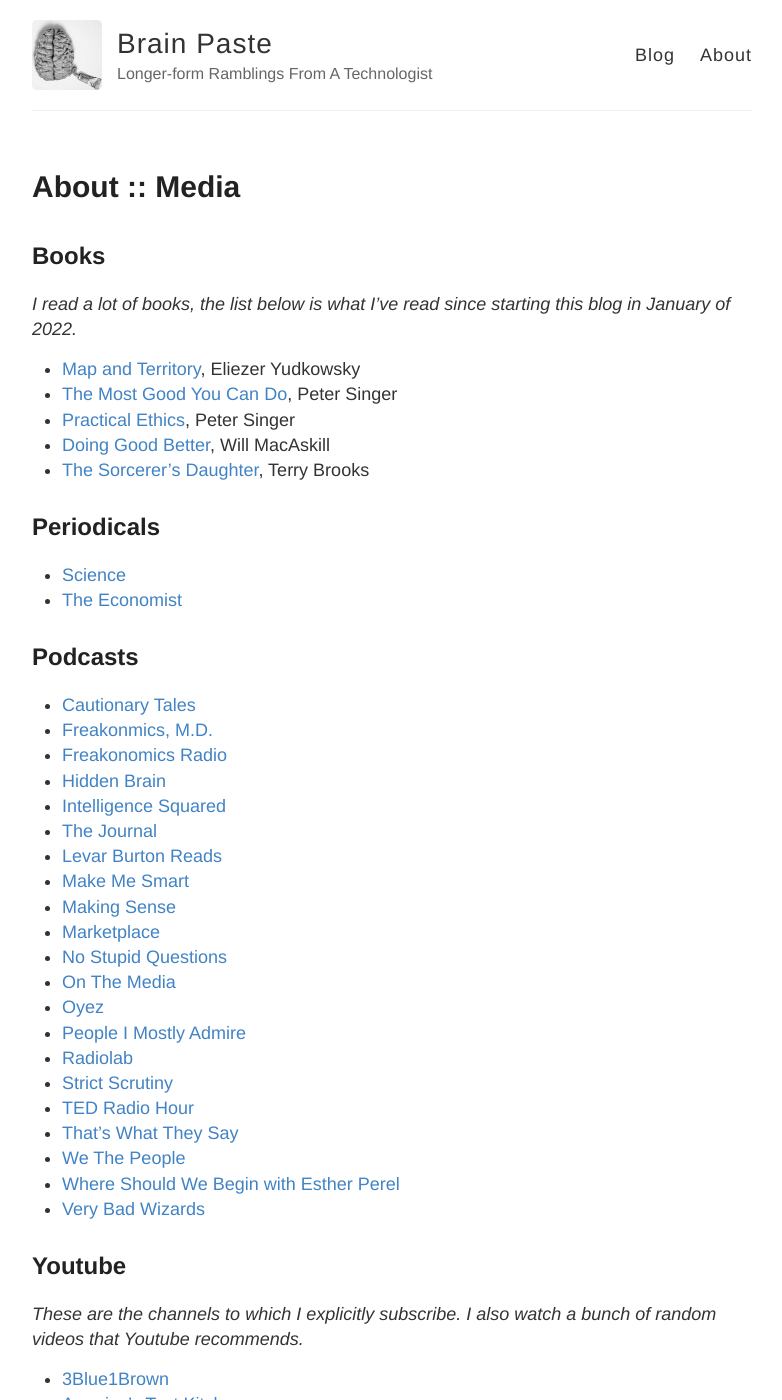
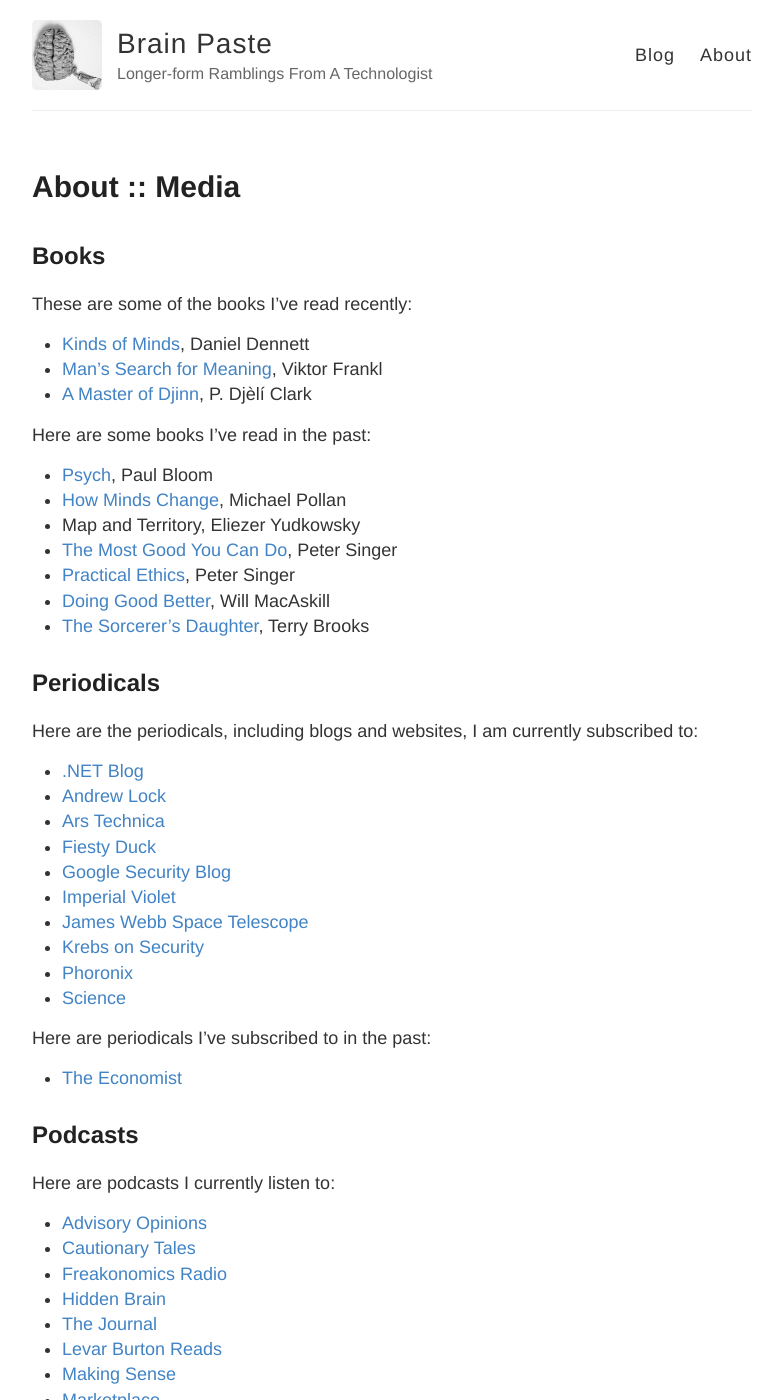
Before and after one commit to lajoie/lajoie.github.io, a Jekyll site: the page built from about/media.md, in a window 1280 px wide and 1400 px high. Shown: the whole window, without its empty margins (248-1030 px from the left). Built offline with Jekyll 4.4.1, drawn with Linux system fonts in a browser that asks for light colours; some of the changed text lies outside the part shown.

Commit message:
update about and media sections

```diff
--- /dev/null
+++ b/Gemfile
@@ -0,0 +1,4 @@
+source "https://rubygems.org"
+
+gem "jekyll-feed"
+gem "jekyll-theme-tactile"
--- a/_config.yml
+++ b/_config.yml
@@ -34,11 +34,9 @@
 
 plugins:
   - jekyll-feed # Create an Atom feed using the official Jekyll feed gem
-  - jekyll-sitemap # Create a sitemap using the official Jekyll sitemap gem
 
 whitelist:
   - jekyll-feed
-  - jekyll-sitemap
 
 
 exclude:
--- a/about/media.md
+++ b/about/media.md
@@ -4,48 +4,78 @@
 ---
 
 ## Books
-*I read a lot of books, the list below is what I've read since starting this blog in January of 2022.*
-* [Map and Territory](https://www.amazon.com/Map-Territory-Rationality-AI-Zombies/dp/1939311233/), Eliezer Yudkowsky
+These are some of the books I've read recently:
+* [Kinds of Minds](https://www.powells.com/book/kinds-of-minds-9780465073511), Daniel Dennett
+* [Man's Search for Meaning](https://www.powells.com/book/mans-search-for-meaning-gift-edition-9780807060100), Viktor Frankl
+* [A Master of Djinn](https://www.powells.com/book/a-master-of-djinn-9781250267689), P. Djèlí Clark
+
+Here are some books I've read in the past:
+* [Psych](https://www.powells.com/book/psych-the-story-of-the-human-mind-9780063096356), Paul Bloom
+* [How Minds Change](https://www.powells.com/book/how-to-change-your-mind-9781594204227), Michael Pollan
+* Map and Territory, Eliezer Yudkowsky
 * [The Most Good You Can Do](https://www.powells.com/book/most-good-you-can-do-how-effective-altruism-is-changing-ideas-about-living-ethically-9780300180275), Peter Singer
 * [Practical Ethics](https://www.powells.com/book/practical-ethics-9780521707688), Peter Singer
 * [Doing Good Better](https://www.powells.com/book/doing-good-better-how-effective-altruism-can-help-you-help-others-do-work-that-matters-make-smarter-choices-about-giving-back-9781592409662), Will MacAskill
 * [The Sorcerer's Daughter](https://www.powells.com/book/sorcerers-daughter-defenders-of-shannara-book-3-9780345540829), Terry Brooks
 
 ## Periodicals
+Here are the periodicals, including blogs and websites, I am currently subscribed to:
+* [.NET Blog](https://devblogs.microsoft.com/dotnet/)
+* [Andrew Lock](https://andrewlock.net/)
+* [Ars Technica](https://arstechnica.com/)
+* [Fiesty Duck](https://www.feistyduck.com/)
+* [Google Security Blog](https://security.googleblog.com)
+* [Imperial Violet](https://www.imperialviolet.org/)
+* [James Webb Space Telescope](https://blogs.nasa.gov/webb/)
+* [Krebs on Security](https://krebsonsecurity.com/)
+* [Phoronix](https://www.phoronix.com/)
 * [Science](https://www.science.org/journal/science)
+
+Here are periodicals I've subscribed to in the past:
 * [The Economist](https://www.economist.com/)
 
 ## Podcasts
+Here are podcasts I currently listen to:
+* [Advisory Opinions](https://thedispatch.com/podcast/advisoryopinions/)
 * [Cautionary Tales](https://www.pushkin.fm/show/cautionary-tales/)
-* [Freakonmics, M.D.](https://freakonomics.com/podcasts/)
 * [Freakonomics Radio](https://freakonomics.com/podcasts/)
 * [Hidden Brain](https://hiddenbrain.org/)
-* [Intelligence Squared](https://intelligencesquared.com/podcasts/)
 * [The Journal](https://www.wsj.com/podcasts/the-journal)
 * [Levar Burton Reads](https://www.levarburtonpodcast.com/)
-* [Make Me Smart]((https://www.marketplace.org/shows/))
 * [Making Sense](https://www.samharris.org/podcasts/making-sense-episodes)
 * [Marketplace](https://www.marketplace.org/shows/)
 * [No Stupid Questions](https://freakonomics.com/podcasts/)
 * [On The Media](https://www.wnycstudios.org/podcasts/otm)
+* [Open To Debate](https://opentodebate.org/)
 * [Oyez](https://www.oyez.org/)
 * [People I Mostly Admire](https://freakonomics.com/podcasts/)
-* [Radiolab](https://www.wnycstudios.org/podcasts/radiolab)
 * [Strict Scrutiny](https://strictscrutinypodcast.com/)
-* [TED Radio Hour](https://www.ted.com/podcasts/ted-radio-hour)
 * [That's What They Say](https://www.npr.org/podcasts/381443663/that-s-what-they-say)
 * [We The People](https://constitutioncenter.org/we-the-people)
-* [Where Should We Begin with Esther Perel](https://whereshouldwebegin.estherperel.com/)
 * [Very Bad Wizards](https://www.verybadwizards.com/)
 
+Here are podcasts I've listened to in the past:
+* [Freakonmics, M.D.](https://freakonomics.com/podcasts/)
+* [Intelligence Squared](https://intelligencesquared.com/podcasts/) (now Open to Debate)
+* [Make Me Smart]((https://www.marketplace.org/shows/))
+* [Radiolab](https://www.wnycstudios.org/podcasts/radiolab)
+* [TED Radio Hour](https://www.ted.com/podcasts/ted-radio-hour)
+* [Where Should We Begin with Esther Perel](https://whereshouldwebegin.estherperel.com/)
+
 ## Youtube
-*These are the channels to which I explicitly subscribe.  I also watch a bunch of random videos that Youtube recommends.*
+Here are the channels to which I am currently subscribed:
+* [Adam Ragusea](https://www.youtube.com/@aragusea)
+* [Brandon Sanderson](https://www.youtube.com/@BrandSanderson)
+* [Brian Lagerstrom](https://www.youtube.com/@BrianLagerstrom)
+* [Joe Scott](https://www.youtube.com/c/joescott)
+* [Escape to Rural France](https://www.youtube.com/@escapetoruralfrance)
+* [Kurzgesagt](https://www.youtube.com/c/inanutshell)
+* [Kyle Hill](https://www.youtube.com/c/KyleHillScience)
+* [PBS Space Time](https://www.youtube.com/c/pbsspacetime)
+
+Here are channels I've subscribed to in the past:
 * [3Blue1Brown](https://www.youtube.com/c/3blue1brown)
 * [America's Test Kitchen](https://www.youtube.com/c/AmericasTestKitchen)
 * [Daniel Greene](https://www.youtube.com/c/DanielGreeneReviews)
-* [Joe Scott](https://www.youtube.com/c/joescott)
-* [Kurzgesagt](https://www.youtube.com/c/inanutshell)
-* [Kyle Hill](https://www.youtube.com/c/KyleHillScience)
 * [Numberphile](https://www.youtube.com/c/numberphile)
-* [PBS Space Time](https://www.youtube.com/c/pbsspacetime)
 * [Tom Rocks Maths](https://www.youtube.com/c/TomRocksMaths)
```
Also changed, not shown: about/giving.md (deleted, +0 -11 lines), about/index.md (+4 -3 lines), 1 other file.
